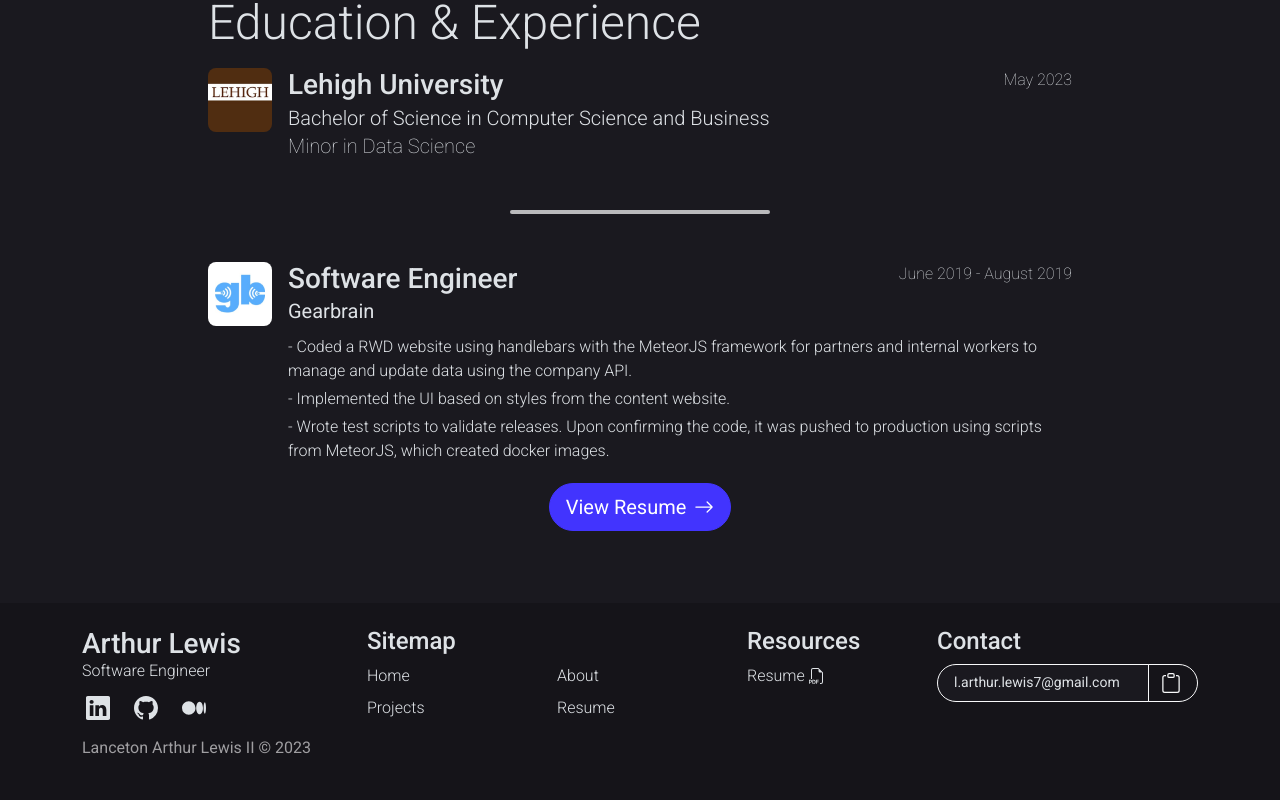
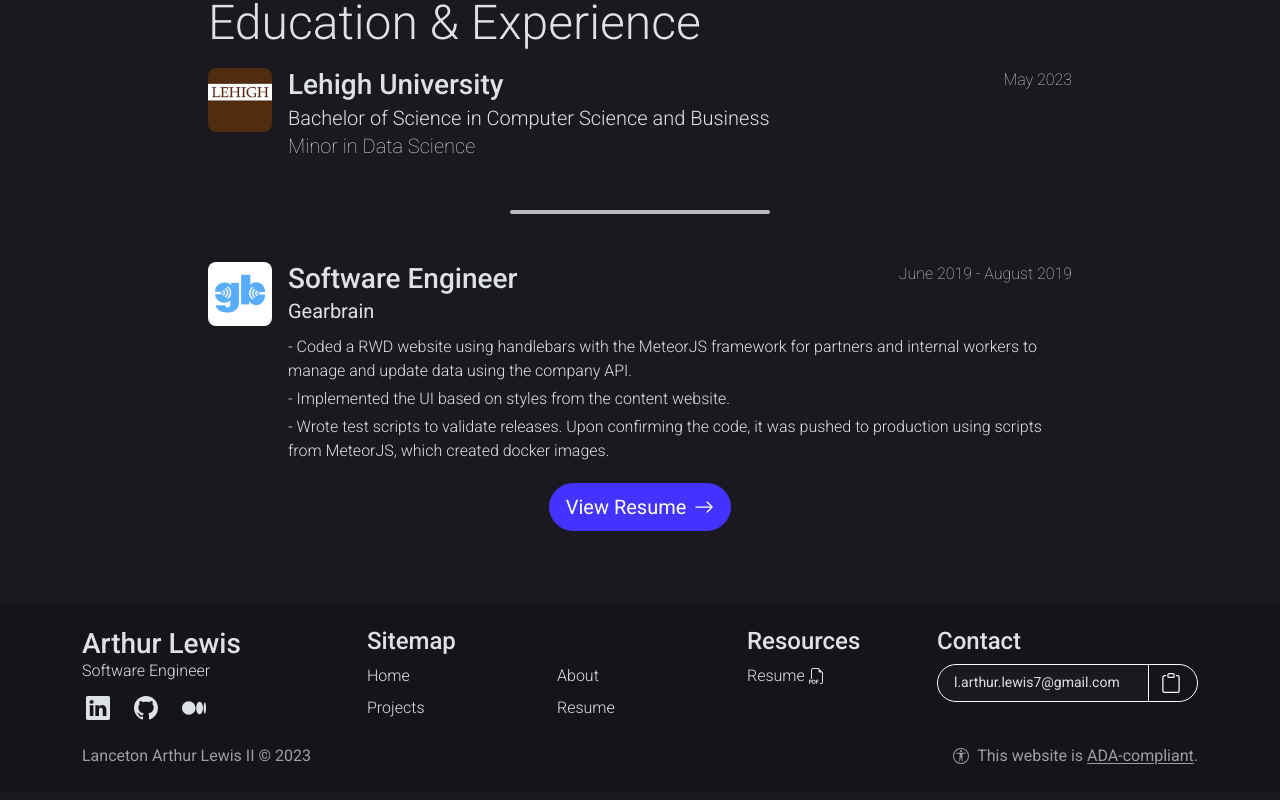
Before and after one commit to lalewis7/lalewis7.github.io, a Next.js app: page / in a window 1280 px wide. Shown: the part 2371-3171 px from the top of the page. Built offline with nearby package versions, Linux system fonts and the light colour scheme.

Commit message:
added ada compliant link to footer

```diff
--- a/app/layout.jsx
+++ b/app/layout.jsx
@@ -3,7 +3,7 @@ import './globals.scss'
 import { Roboto, Roboto_Mono } from 'next/font/google'
 import HeaderOffcanvas from './csr_components/HeaderOffcanvas'
 import HeaderLink from './csr_components/HeaderLink'
-import { EnvelopeFill, FiletypePdf, Github, Linkedin, Medium } from 'react-bootstrap-icons'
+import { EnvelopeFill, FiletypePdf, Github, Linkedin, Medium, BoxArrowUpRight, UniversalAccessCircle } from 'react-bootstrap-icons'
 import Script from 'next/script'
 import CopyTextInput from './csr_components/CopyTextInput'
 
@@ -162,10 +162,19 @@ export default function RootLayout({ children }) {
                 </div>
               </div>
             </div>
-            <div className="row mt-2">
-              <div className="col">
-                <p className="text-secondary-emphasis">
+            <div className="row row-gap-1 mt-3">
+              <div className="col col-12 col-md-6">
+                <p className="text-secondary-emphasis m-0">
                 Lanceton Arthur Lewis II &copy; 2023
+                </p>
+              </div>
+              <div className="col col-12 col-md-6">
+                <p className="text-secondary-emphasis float-md-end m-0 d-inline-flex align-items-center gap-2">
+                  <UniversalAccessCircle />
+                  <span>This website is <Link target="_blank" rel="noopener noreferrer" href="https://accessibe.com/accessscan?website=arthurlewis.net"
+                    tabIndex={0} className="text-reset text-decoration-underline link-offset-1" role="link" aria-label="View Resume in Google Drive">
+                      ADA-compliant
+                  </Link>.</span>
                 </p>
               </div>
             </div>
```
